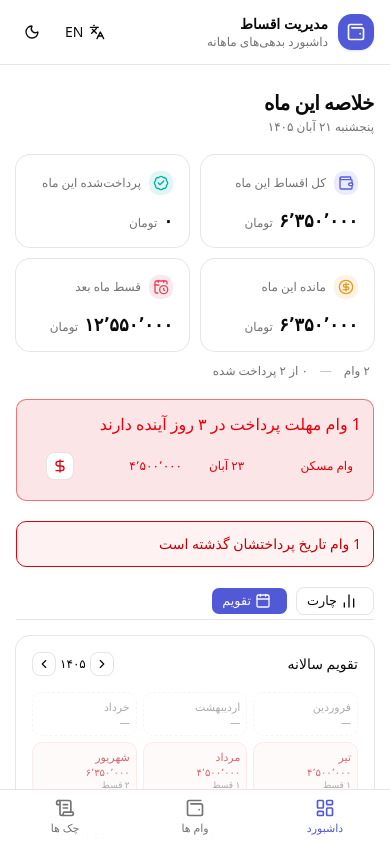
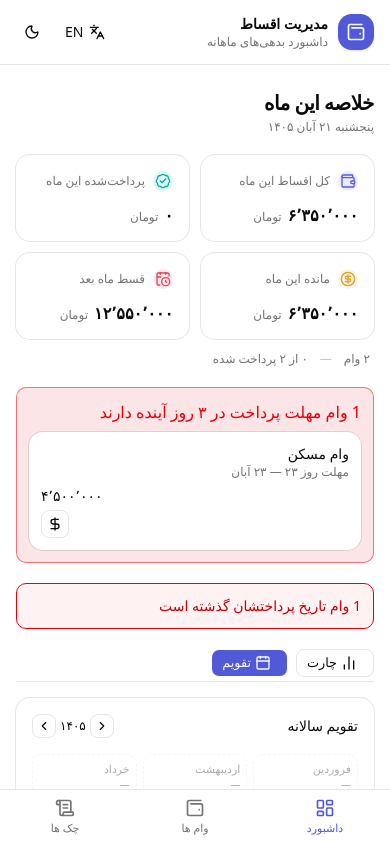
Before and after one commit to behzad-njf/installment-tracker, a React (Vite) app: page /#/dashboard in a window 390 px wide. Shown: the top 842 px of the page. Built offline with nearby package versions, Linux system fonts and the light colour scheme.

Commit message:
Phase 4: mobile dashboard redesign — compact stat cards (2x2), deadlines alert uses cards on mobile, table kept on desktop

```diff
--- a/src/components/dashboard/SummaryCards.tsx
+++ b/src/components/dashboard/SummaryCards.tsx
@@ -33,11 +33,11 @@ function Stat({
       <Card className="h-full">
         <CardContent className="flex h-full flex-col justify-between gap-4">
           <div className="flex items-center gap-2">
-            <span className={`grid size-6 sm:size-8 place-items-center rounded-lg ${tone}`}>{icon}</span>
+            <span className={`grid size-5 sm:size-6 md:size-8 place-items-center rounded-lg ${tone}`}>{icon}</span>
             <span className="text-muted-foreground text-xs font-medium">{label}</span>
           </div>
           <div className="flex items-baseline gap-1.5">
-            <span className="text-lg sm:text-2xl leading-none font-bold tabular-nums">{value}</span>
+            <span className={`text-base sm:text-lg md:text-2xl leading-none font-bold tabular-nums`}>{value}</span>
             <span className="text-muted-foreground text-xs">{toman}</span>
           </div>
         </CardContent>
--- /dev/null
+++ b/src/components/dashboard/UpcomingDeadlines.tsx
@@ -0,0 +1,101 @@
+import { useTranslation } from 'react-i18next'
+import { useLocale } from '@/hooks/useLocale'
+import { DollarSign } from 'lucide-react'
+import { Table, TableBody, TableCell, TableRow } from '@/components/ui/table'
+import { Button } from '@/components/ui/button'
+import { Card, CardContent } from '@/components/ui/card'
+import { formatMoney, formatNumber } from '@/lib/money'
+import { monthName } from '@/lib/jalali'
+import { daysUntilLoanDeadline } from '@/lib/loans'
+import type { Loan, MonthIndex } from '@/lib/types'
+
+interface Props {
+  loans: Loan[]
+  month: MonthIndex
+  onPay: (id: string, month: number) => void
+}
+
+export function UpcomingDeadlines({ loans, month, onPay }: Props) {
+  const { t } = useTranslation()
+  const { lang } = useLocale()
+
+  return (
+    <section className="rounded-lg border border-destructive/50 bg-destructive/10 p-3 text-destructive" role="alert" aria-live="polite">
+      <div className="font-medium mb-2">{t('dashboard.upcomingDeadlines', { count: loans.length })}</div>
+
+      {/* Desktop: table unchanged */}
+      <div className="hidden md:block">
+        <Table>
+          <TableBody>
+            {loans.map(loan => (
+              <TableRow key={loan.id}>
+                <TableCell className="text-xs font-medium truncate max-w-[140px]">
+                  {loan.name}
+                </TableCell>
+                <TableCell className="text-xs text-center tabular-nums">
+                  {formatNumber(loan.deadlineDay, lang)} {monthName(month, lang)}
+                </TableCell>
+                <TableCell className="text-xs text-right tabular-nums">
+                  {formatMoney(loan.amount, lang)}
+                </TableCell>
+                <TableCell className="text-center">
+                  <Button
+                    type="button"
+                    size="icon-sm"
+                    variant="outline"
+                    aria-label={t('loans.pay')}
+                    onClick={() => onPay(loan.id, month)}
+                  >
+                    <DollarSign className="size-4" aria-hidden />
+                  </Button>
+                </TableCell>
+              </TableRow>
+            ))}
+          </TableBody>
+        </Table>
+      </div>
+
+      {/* Mobile: cards instead of table */}
+      <div className="md:hidden space-y-2">
+        {loans.map(loan => {
+          const days = daysUntilLoanDeadline(loan, month)
+          const label =
+            days === null
+              ? t('loans.deadlinePaid')
+              : days < 0
+                ? t('loans.overdue')
+                : t('loans.deadlineDay', { day: formatNumber(loan.deadlineDay, lang) })
+
+          return (
+            <Card key={loan.id} className="p-3 border-destructive/20">
+              <CardContent className="p-0">
+                <div className="flex flex-col gap-1.5 sm:flex-row sm:items-center sm:gap-3">
+                  <div className="flex-1 min-w-0">
+                    <p className="font-medium text-sm truncate">{loan.name}</p>
+                    <p className="text-xs text-muted-foreground">
+                      {label} — {formatNumber(loan.deadlineDay, lang)} {monthName(month, lang)}
+                    </p>
+                  </div>
+                  <div className="flex flex-col items-end gap-1">
+                    <span className="text-sm font-numeric tabular-nums" dir="ltr">
+                      {formatMoney(loan.amount, lang)}
+                    </span>
+                    <Button
+                      type="button"
+                      size="icon-sm"
+                      variant="outline"
+                      aria-label={t('loans.pay')}
+                      onClick={() => onPay(loan.id, month)}
+                    >
+                      <DollarSign className="size-4" aria-hidden />
+                    </Button>
+                  </div>
+                </div>
+              </CardContent>
+            </Card>
+          )
+        })}
+      </div>
+    </section>
+  )
+}
--- a/src/lib/version.ts
+++ b/src/lib/version.ts
@@ -1 +1 @@
-export const APP_VERSION = '2.8.0'
+export const APP_VERSION = '2.9.0'
--- a/src/pages/DashboardPage.tsx
+++ b/src/pages/DashboardPage.tsx
@@ -1,20 +1,19 @@
 import { useMemo, useState } from 'react'
 import { useTranslation } from 'react-i18next'
-import { BarChart2, Calendar, DollarSign } from 'lucide-react'
+import { BarChart2, Calendar } from 'lucide-react'
 
 import { BreakdownChart } from '@/components/dashboard/BreakdownChart'
 import { PayDialog } from '@/components/dashboard/PayDialog'
 import { PaymentHistoryDialog } from '@/components/dashboard/PaymentHistoryDialog'
 import { SummaryCards } from '@/components/dashboard/SummaryCards'
+import { UpcomingDeadlines } from '@/components/dashboard/UpcomingDeadlines'
 import { YearCalendar } from '@/components/dashboard/YearCalendar'
 import { Button } from '@/components/ui/button'
 import { Card, CardContent } from '@/components/ui/card'
-import { Table, TableBody, TableCell, TableRow } from '@/components/ui/table'
 import { useLocale } from '@/hooks/useLocale'
 import { useLoans } from '@/hooks/useLoans'
-import { currentMonthIndex, monthName, todayLabel, yearMonthOf } from '@/lib/jalali'
+import { currentMonthIndex, todayLabel, yearMonthOf } from '@/lib/jalali'
 import { daysUntilLoanDeadline, remainingInstallments, summaryFor } from '@/lib/loans'
-import { formatMoney, formatNumber } from '@/lib/money'
 import type { Loan } from '@/lib/types'
 
 interface PayContext {
@@ -70,43 +69,11 @@ export function DashboardPage() {
       <SummaryCards summary={summary} nextMonthAmount={nextSummary.totalMonthly} />
 
       {upcomingDeadlines.length > 0 && (
-        <div
-          className="rounded-lg border border-destructive/50 bg-destructive/10 p-3 text-destructive"
-          role="alert"
-          aria-live="polite"
-        >
-          <div className="font-medium mb-2">
-            {t('dashboard.upcomingDeadlines', { count: upcomingDeadlines.length })}
-          </div>
-          <Table>
-            <TableBody>
-              {upcomingDeadlines.map(loan => (
-                <TableRow key={loan.id}>
-                  <TableCell className="text-xs font-medium truncate max-w-[140px]">
-                    {loan.name}
-                  </TableCell>
-                  <TableCell className="text-xs text-center tabular-nums">
-                    {formatNumber(loan.deadlineDay, lang)} {monthName(month, lang)}
-                  </TableCell>
-                  <TableCell className="text-xs text-right tabular-nums">
-                    {formatMoney(loan.amount, lang)}
-                  </TableCell>
-                  <TableCell className="text-center">
-                    <Button
-                      type="button"
-                      size="icon-sm"
-                      variant="outline"
-                      aria-label={t('loans.pay')}
-                      onClick={() => setPayDialog({ id: loan.id, month })}
-                    >
-                      <DollarSign className="size-4" aria-hidden />
-                    </Button>
-                  </TableCell>
-                </TableRow>
-              ))}
-            </TableBody>
-          </Table>
-        </div>
+        <UpcomingDeadlines
+          loans={upcomingDeadlines}
+          month={month}
+          onPay={loanId => setPayDialog({ id: loanId, month })}
+        />
       )}
 
       {overdueLoans.length > 0 && (
```
